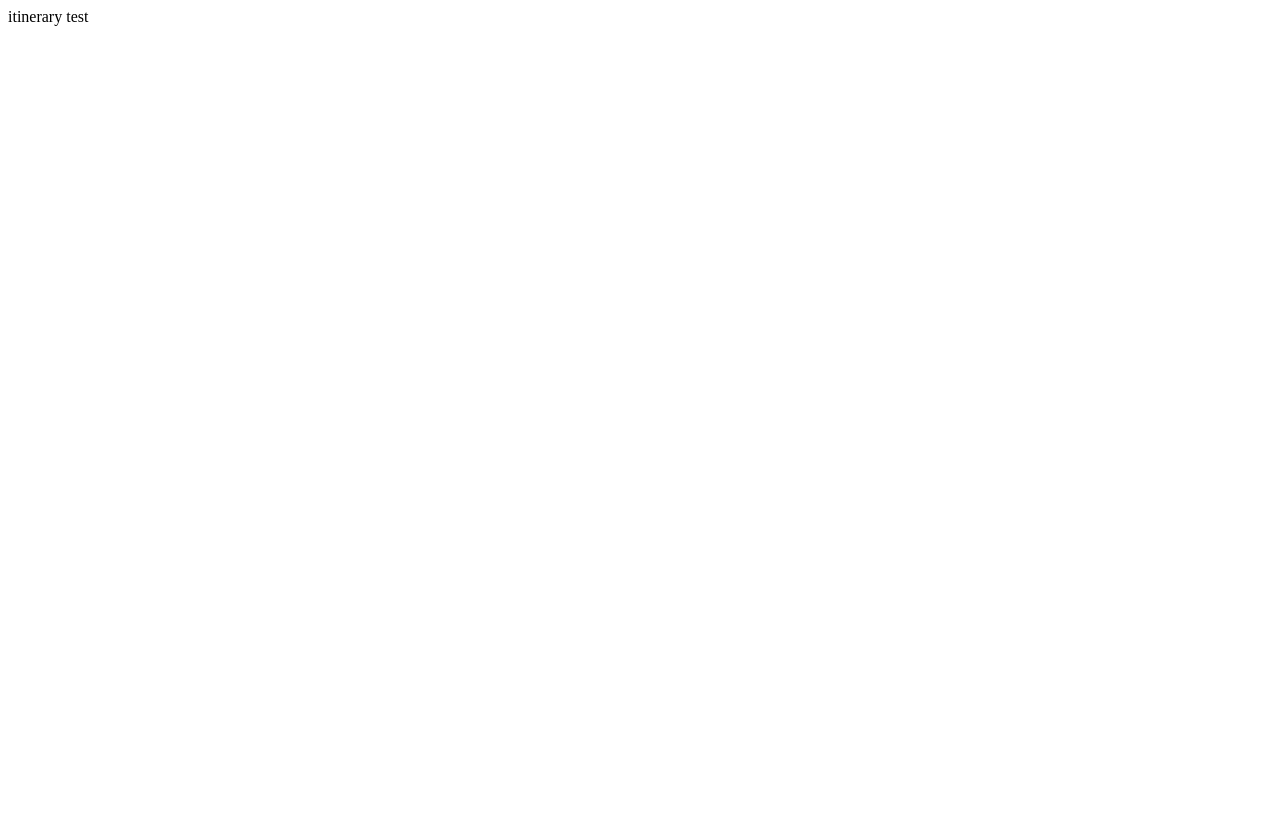
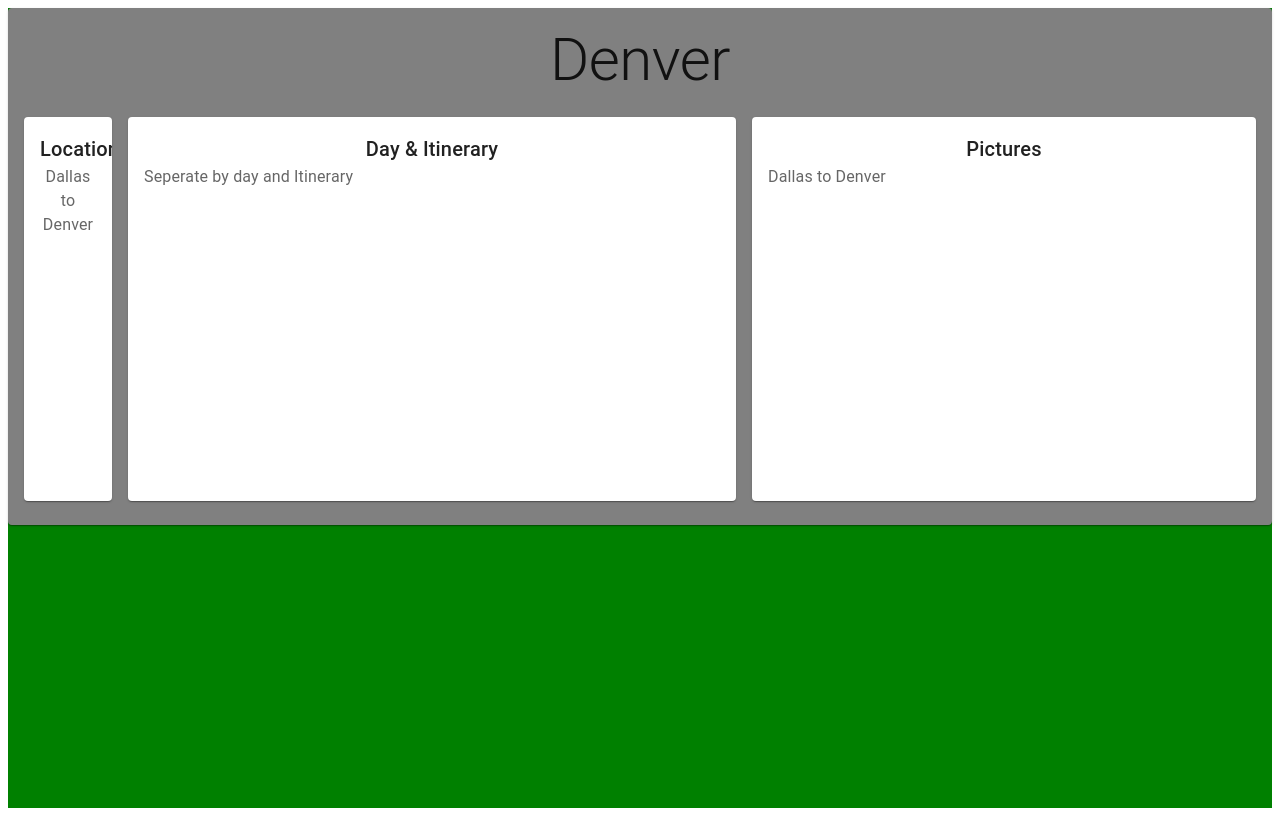
Before and after one commit to jacintomendoza/itinerary-app, a React (Create React App) app: page / in a window 1280 px wide. Built offline with nearby package versions, Linux system fonts and the light colour scheme.

Commit message:
Installed material ui and added initial cards

```diff
--- a/package.json
+++ b/package.json
@@ -3,6 +3,9 @@
   "version": "0.1.0",
   "private": true,
   "dependencies": {
+    "@emotion/react": "^11.11.4",
+    "@emotion/styled": "^11.11.0",
+    "@mui/material": "^5.15.14",
     "@testing-library/jest-dom": "^5.17.0",
     "@testing-library/react": "^13.4.0",
     "@testing-library/user-event": "^13.5.0",
--- a/src/App.js
+++ b/src/App.js
@@ -2,7 +2,7 @@ import Itinerary from './components/itinerary/itinerary'
 
 function App() {
   return (
-    <div>
+    <div style={{backgroundColor: 'green', height: '100vh'}}>
       <Itinerary />
     </div>
   );
--- a/src/components/itinerary/itinerary.js
+++ b/src/components/itinerary/itinerary.js
@@ -1,6 +1,53 @@
+import { Grid, Card, CardContent, Typography } from '@mui/material';
+
 function Itinerary() {
     return (
-        <div> itinerary test </div>
+        <Card style={{ backgroundColor: 'grey', minHeight: '500px' }}>
+            <CardContent>
+                <Typography variant="h2" component="div" align='center' gutterBottom>
+                    Denver
+                </Typography>
+                <Grid container spacing={2} alignItems='stretch' style={{ minHeight: '400px'}}>
+                    {/* Card Location */}
+                    <Grid item xs={1}>
+                        <Card style={{ height: '100%' }}>
+                            <CardContent>
+                                <Typography variant="h6" align='center'>Location</Typography>
+                                <Typography color="text.secondary" align='center'>
+                                    Dallas<br />to<br />Denver
+                                </Typography>
+                            </CardContent>
+                        </Card>
+                    </Grid>
+                    {/* Card Day & Itinerary */}
+                    <Grid item xs={6}>
+                        <Card style={{ height: '100%' }}>
+                            <CardContent>
+                                <Typography variant="h6" align='center'>
+                                    Day & Itinerary
+                                </Typography>
+                                <Typography color="text.secondary">
+                                    Seperate by day and Itinerary
+                                </Typography>
+                            </CardContent>
+                        </Card>
+                    </Grid>
+                    {/* Card Pictures */}
+                    <Grid item xs={5}>
+                        <Card style={{ height: '100%' }}>
+                            <CardContent>
+                                <Typography variant="h6" align='center'>
+                                    Pictures
+                                </Typography>
+                                <Typography color="text.secondary">
+                                    Dallas to Denver
+                                </Typography>
+                            </CardContent>
+                        </Card>
+                    </Grid>
+                </Grid>
+            </CardContent>
+        </Card>
     );
 }
 export default Itinerary;
--- a/src/itinerary/itinerary.js
+++ /dev/null
@@ -1,6 +0,0 @@
-function Itinerary() {
-    return (
-        <div> itinerary test</div>
-    );
-}
-export default Itinerary;
```
